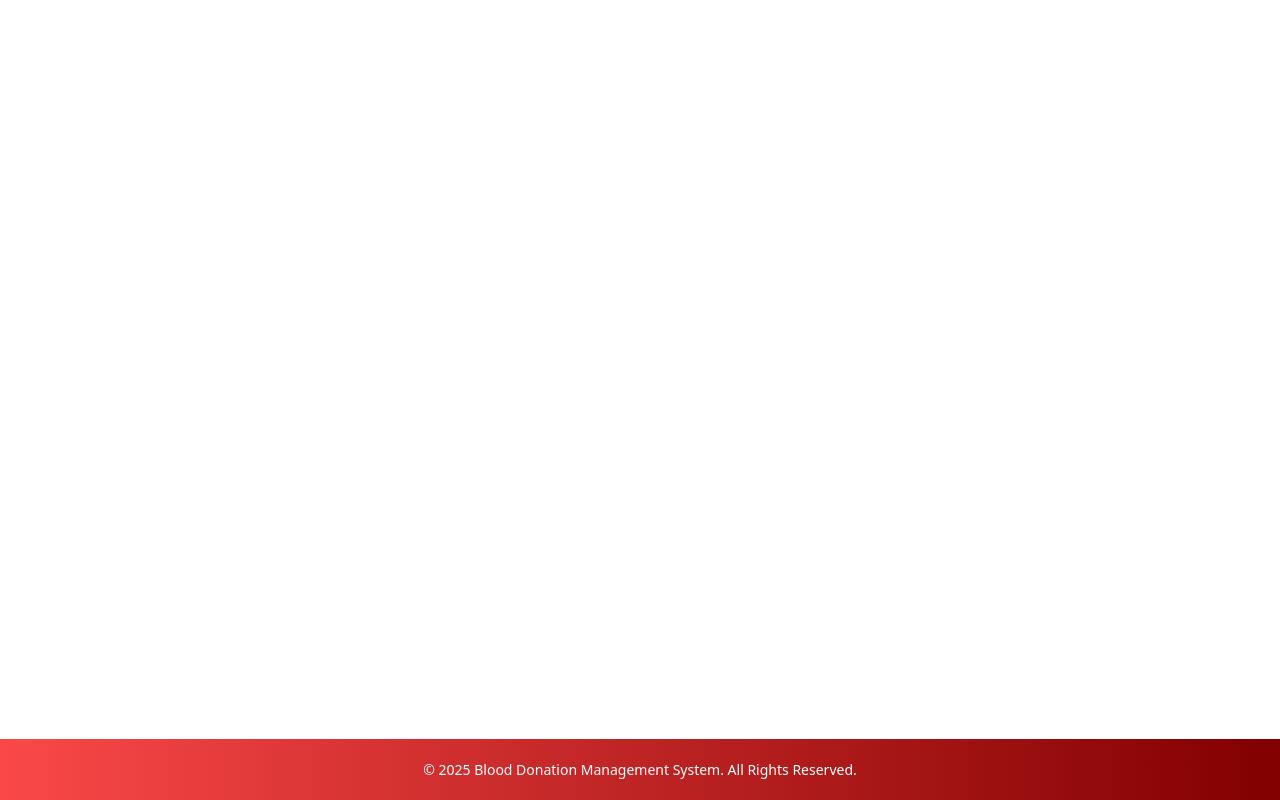
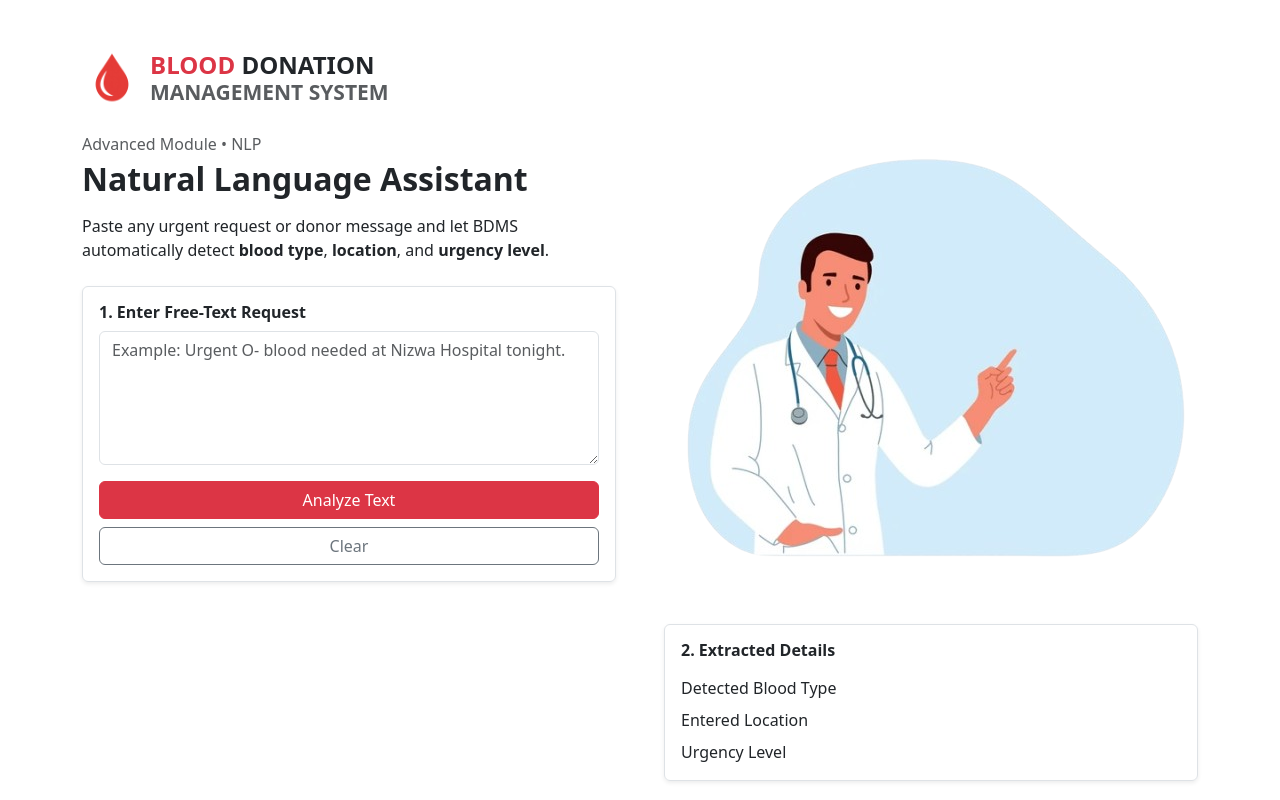
Before and after one commit to bineabble-XD/BDMS, a React (Vite) app in the folder client/: page /NLPAssistant in a window 1280 px wide. Shown: the top 800 px of the page. Built offline with nearby package versions, Linux system fonts and the light colour scheme.

Commit message:
add nlp page

```diff
--- a/client/src/App.jsx
+++ b/client/src/App.jsx
@@ -30,7 +30,7 @@ import Inventory from "./components/Inventory.jsx";
 import HosAppoint from "./components/HosAppoint.jsx";
 import HosReport from "./components/HosReport.jsx";
 import HospitalProfile from "./components/HospitalProfile.jsx";
-
+import NLPAssistant from "./components/NLPAssistant.jsx"
 
 function App() {
   return (
@@ -45,7 +45,7 @@ function App() {
             <Route path="/reports" element={<AdminReport />} />
             <Route path="/admin-appointments" element={<AdminAppoint />} />
             <Route path="/dashboard" element={<AdminDash />} />
-
+            <Route path="/NLPAssistant" element={<NLPAssistant/>}/>
             <Route path="/hospital-dash" element={<HosDash />} />
             <Route path="/hospital-appointments" element={<HosAppoint />} />
             <Route path="/hospital-reports" element={<HosReport />} />
--- a/client/src/components/Home.jsx
+++ b/client/src/components/Home.jsx
@@ -80,9 +80,10 @@ const Home = () => {
       {/* URGENT PLACEHOLDER – later you’ll plug real data here */}
       <section id="urgent" className="urgent-section py-5 bg-light">
         <div className="container">
-          <h4 className="mb-3 fw-semibold">Urgent Requests</h4>
+          <h4 className="mb-3 fw-semibold">Social Media - Announcement</h4>
           <p className="text-muted mb-0">
-            Here we will show real-time urgent blood requests from hospitals.
+            Show real-time announcements or social media posts from hospitals
+            and blood donation campaigns.
           </p>
         </div>
       </section>
--- a/client/src/components/HospitalRegister.jsx
+++ b/client/src/components/HospitalRegister.jsx
@@ -122,7 +122,7 @@ const HospitalRegister = () => {
       .then((data) => {
         alert(
           data?.message ||
-            "Hospital registration submitted and pending admin approval."
+          "Hospital registration submitted and pending admin approval."
         );
         navigate("/login");
       })
@@ -207,6 +207,7 @@ const HospitalRegister = () => {
                     <option>Government</option>
                     <option>Private</option>
                     <option>Military</option>
+                    <option>Blood Inventory</option>
                     <option>Other</option>
                   </select>
                 </div>
--- /dev/null
+++ b/client/src/components/NLPAssistant.jsx
@@ -0,0 +1,134 @@
+import React, { useState } from "react";
+import heroImg from "../assets/8+.png"; // you may replace image
+import bdmslogo from "../assets/bdmslogo.png";
+
+const NLPAssistant = () => {
+  const [input, setInput] = useState("");
+  const [bloodType, setBloodType] = useState("");
+  const [location, setLocation] = useState("");
+  const [urgency, setUrgency] = useState("");
+
+  // ----------- NLP EXTRACTION LOGIC -----------
+
+  const analyzeText = () => {
+    const text = input.toLowerCase();
+
+    // 1️⃣ Detect blood type
+    const bloodTypes = ["a+", "a-", "b+", "b-", "o+", "o-", "ab+", "ab-"];
+    const detectedBT = bloodTypes.find((bt) => text.includes(bt));
+    setBloodType(detectedBT ? detectedBT.toUpperCase() : "Not Found");
+
+    // 2️⃣ Detect location (extract “X Hospital”)
+    const matchHospital = text.match(/([a-zA-Z]+(?:\s+[a-zA-Z]+)*)\s+hospital/);
+    setLocation(matchHospital ? matchHospital[0].replace(/\b\w/g, c => c.toUpperCase()) : "Not Found");
+
+    // 3️⃣ Detect urgency level
+    if (text.includes("urgent") || text.includes("immediately") || text.includes("emergency")) {
+      setUrgency("High");
+    } else if (text.includes("soon") || text.includes("asap")) {
+      setUrgency("Medium");
+    } else {
+      setUrgency("Low");
+    }
+  };
+
+  const clearAll = () => {
+    setInput("");
+    setBloodType("");
+    setLocation("");
+    setUrgency("");
+  };
+
+  return (
+    <div className="nlp-page container py-5">
+      <header className="d-flex align-items-center justify-content-between mb-4">
+        <div className="d-flex align-items-center gap-2">
+          <img
+            src={bdmslogo}
+            alt="BDMS Logo"
+            style={{ width: "60px", height: "60px", borderRadius: "12px" }}
+          />
+          <h4 className="fw-bold m-0">
+            <span className="text-danger">BLOOD</span> DONATION
+            <div className="small text-muted">MANAGEMENT SYSTEM</div>
+          </h4>
+        </div>
+      </header>
+
+      <div className="row align-items-start g-5">
+
+        {/* LEFT TEXT SECTION */}
+        <div className="col-lg-6">
+          <p className="text-muted mb-1">Advanced Module • NLP</p>
+          <h2 className="fw-bold mb-3">Natural Language Assistant</h2>
+          <p className="mb-4">
+            Paste any urgent request or donor message and let BDMS automatically
+            detect <strong>blood type</strong>, <strong>location</strong>, and
+            <strong> urgency level</strong>.
+          </p>
+
+          {/* Input box */}
+          <div className="p-3 rounded shadow-sm border">
+            <h6 className="fw-semibold mb-2">1. Enter Free-Text Request</h6>
+
+            <textarea
+              className="form-control mb-3"
+              rows="5"
+              placeholder="Example: Urgent O- blood needed at Nizwa Hospital tonight."
+              value={input}
+              onChange={(e) => setInput(e.target.value)}
+            />
+
+            <button className="btn btn-danger w-100 mb-2" onClick={analyzeText}>
+              Analyze Text
+            </button>
+            <button className="btn btn-outline-secondary w-100" onClick={clearAll}>
+              Clear
+            </button>
+          </div>
+        </div>
+
+        {/* RIGHT PANEL */}
+        <div className="col-lg-6">
+          <img
+            src={heroImg}
+            alt="Illustration"
+            className="img-fluid mb-4"
+            style={{ borderRadius: "16px" }}
+          />
+
+          <div className="p-3 rounded shadow-sm border mb-4">
+            <h6 className="fw-semibold mb-3">2. Extracted Details</h6>
+
+            <div className="d-flex justify-content-between pb-2">
+              <span>Detected Blood Type</span>
+              <strong>{bloodType}</strong>
+            </div>
+
+            <div className="d-flex justify-content-between pb-2">
+              <span>Entered Location</span>
+              <strong>{location}</strong>
+            </div>
+
+            <div className="d-flex justify-content-between">
+              <span>Urgency Level</span>
+              <span className={`badge bg-${urgency === "High" ? "danger" : urgency === "Medium" ? "warning" : "secondary"}`}>
+                {urgency}
+              </span>
+            </div>
+          </div>
+
+          <div className="p-3 rounded shadow-sm border">
+            <h6 className="fw-semibold mb-3">Preview of Structured Request</h6>
+
+            <p className="m-0"><strong>Blood Type:</strong> {bloodType}</p>
+            <p className="m-0"><strong>Location:</strong> {location}</p>
+            <p className="m-0"><strong>Urgency:</strong> {urgency}</p>
+          </div>
+        </div>
+      </div>
+    </div>
+  );
+};
+
+export default NLPAssistant;
--- a/client/src/components/login.jsx
+++ b/client/src/components/login.jsx
@@ -40,7 +40,7 @@ const Login = () => {
     const email = formData.email.trim();
     const password = formData.password;
 
-    if (email === INVENTORY_EMAIL && password ===INVENTORY_PASSWORD) {
+    if (email === INVENTORY_EMAIL && password === INVENTORY_PASSWORD) {
       navigate("/inventory");
       return;
     }
@@ -70,18 +70,36 @@ const Login = () => {
     dispatch(loginUser({ email, password }));
   };
 
+  // After user login
   useEffect(() => {
     if (!user) return;
 
-    if (!user.isVerified) {
-      alert("Please verify your email before logging in.");
+    // Admin check
+    if (user.isAdmin === true) {
+      navigate("/reports");
       return;
     }
 
-    if (user.isAdmin === true) navigate("/reports");
-    else if (user.isHospital === true) navigate("/hospital-dash");
-    else navigate("/home");
+    // Hospital check (normal hospital)
+    if (user.isHospital === true) {
+      // Fetch hospital profile to check if it's blood inventory
+      fetch(`http://localhost:5050/hospitals/profile/${user._id}`)
+        .then((res) => res.json())
+        .then((profile) => {
+          if (profile?.type === "Blood Inventory") {
+            navigate("/inventory");
+          } else {
+            navigate("/hospital-dash");
+          }
+        });
+      return;
+    }
+
+    // Default donor redirect
+    navigate("/home");
   }, [user, navigate]);
+
+
 
   useEffect(() => {
     if (error) {
```
Also changed, not shown: 1 other file (tests, documents, lock files or other folders).
